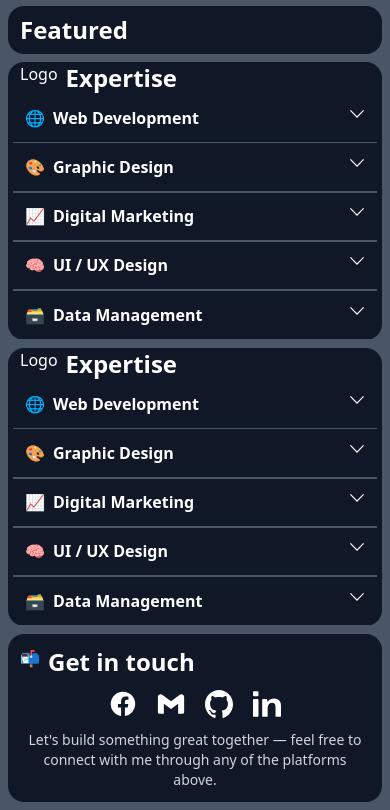
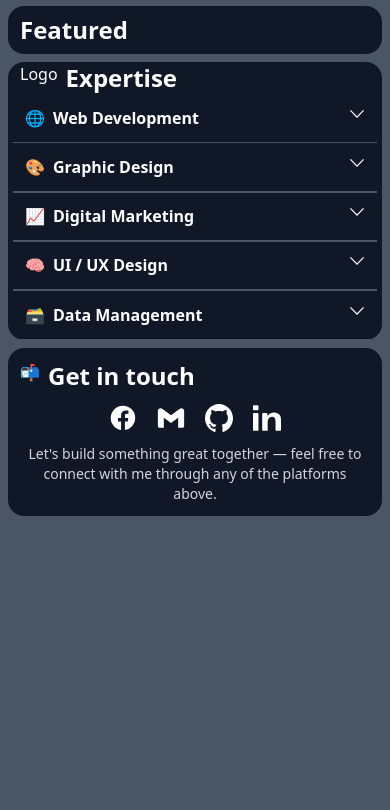
Before and after one commit to Xer0503/Portfolio-vue, a Vue app: page / in a window 390 px wide. Shown: the part 731-1541 px from the top of the page. After the commit the page ends 1255 px from the top, so only its background shows below. Built offline with nearby package versions, Linux system fonts and the light colour scheme.

Commit message:
fix: remove duplicate Expertise section from Home.vue

```diff
--- a/src/components/pages/Home.vue
+++ b/src/components/pages/Home.vue
@@ -34,11 +34,6 @@
             <Expert />
         </div>
 
-        <!--Expertise-->
-        <div class="rounded-2xl bg-gray-900 md:hidden">
-            <Expert />
-        </div>
-
         <!--Contacts-->
         <div class="rounded-2xl bg-gray-900 lg:hidden">
             <Contact />
```
